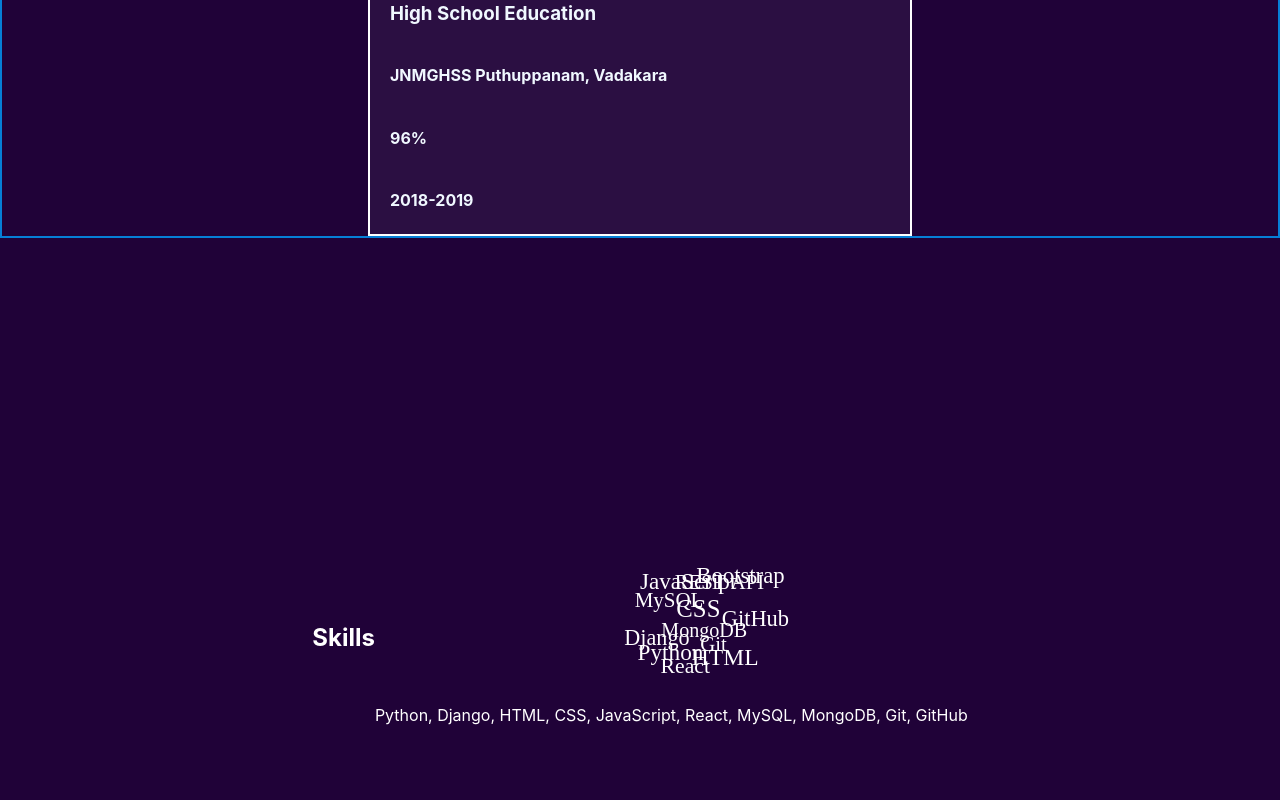
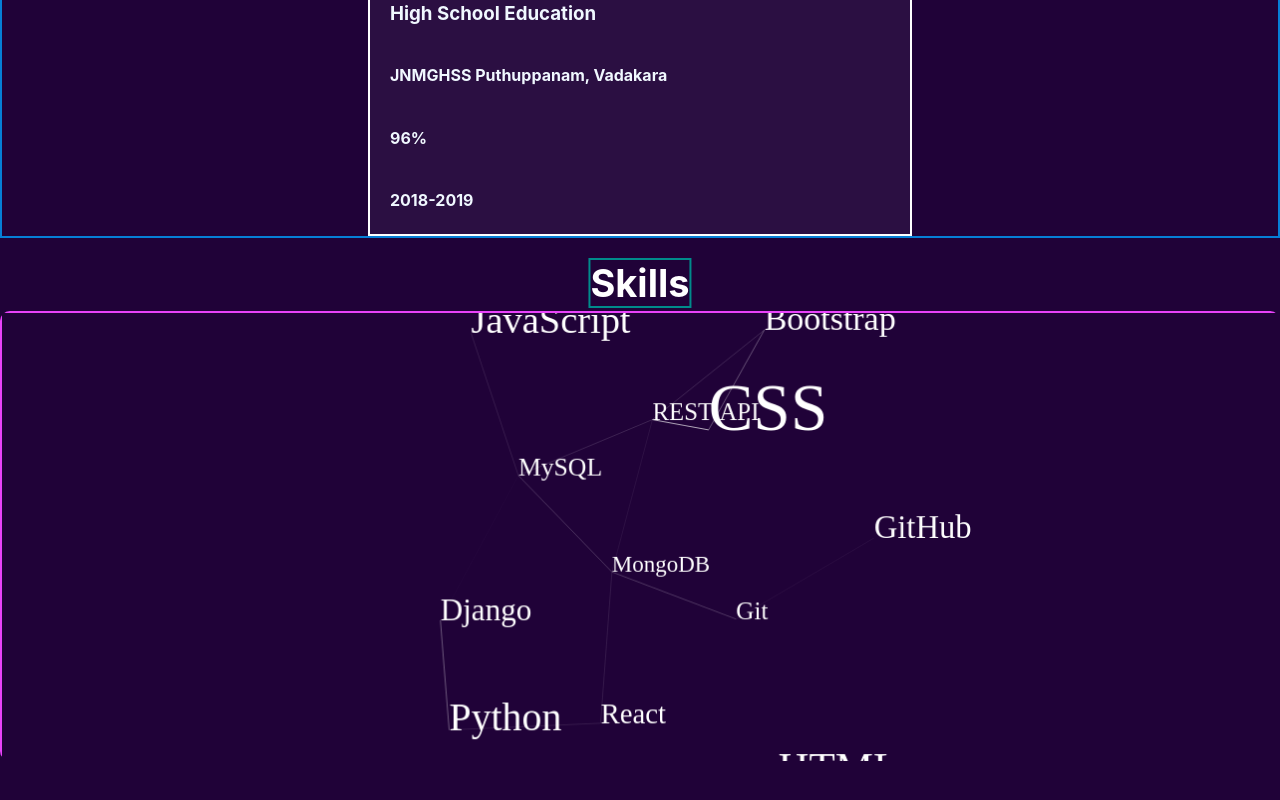
Before and after one commit to Rohini6697/portfolio-react, a React (Create React App) app: page / in a window 1280 px wide. Shown: the part 1934-2734 px from the top of the page. After the commit the page ends 2695 px from the top, so only its background shows below. Built offline with nearby package versions, Linux system fonts and the light colour scheme.

Commit message:
skill set added

```diff
--- a/src/components/Home.jsx
+++ b/src/components/Home.jsx
@@ -40,6 +40,8 @@
       retina_detect: true,
     });
 
+
+    // --------------------- SKILL SPHERE ------------------------
 // --------------------- SKILL SPHERE ------------------------
 const canvas = document.getElementById("skillCanvas");
 const ctx = canvas.getContext("2d");
@@ -48,24 +50,14 @@
 function resizeCanvas() {
   width = canvas.width = canvas.offsetWidth;
   height = canvas.height = canvas.offsetHeight;
-      radius = Math.min(width, height) / 3;
+  radius = Math.min(width, height) / 2.2;
 }
 resizeCanvas();
 window.addEventListener("resize", resizeCanvas);
 
 const skills = [
-      "Python",
-      "Django",
-      "React",
-      "HTML",
-      "CSS",
-      "JavaScript",
-      "MySQL",
-      "MongoDB",
-      "Git",
-      "GitHub",
-      "Bootstrap",
-      "REST API",
+  "Python", "Django", "React", "HTML", "CSS", "JavaScript",
+  "MySQL", "MongoDB", "Git", "GitHub", "Bootstrap", "REST API"
 ];
 
 const dots = [];
@@ -79,7 +71,7 @@
     text: skills[i],
     x: radius * Math.sin(phi) * Math.cos(theta),
     y: radius * Math.sin(phi) * Math.sin(theta),
-        z: radius * Math.cos(phi),
+    z: radius * Math.cos(phi)
   });
 }
 
@@ -103,6 +95,8 @@
 function animate() {
   ctx.clearRect(0, 0, width, height);
 
+  const projected = [];
+
   dots.forEach((dot) => {
     rotateX(dot);
     rotateY(dot);
@@ -111,15 +105,43 @@
     const x = dot.x * scale + width / 2;
     const y = dot.y * scale + height / 2;
 
-        ctx.font = `${14 * scale + 8}px Poller One`;
+    projected.push({ x, y, z: dot.z });
+
+    ctx.font = `${18 * scale + 12}px Poller One`;
     ctx.fillStyle = "#fff";
     ctx.fillText(dot.text, x, y);
   });
+
+  // ---------------- LINE DRAWING WHEN CLOSE ----------------
+// ---------------- LINE DRAWING WHEN CLOSE ----------------
+for (let i = 0; i < projected.length; i++) {
+  for (let j = i + 1; j < projected.length; j++) {
+    const dx = projected[i].x - projected[j].x;
+    const dy = projected[i].y - projected[j].y;
+    const dist = Math.sqrt(dx * dx + dy * dy);
+
+    const maxDist = 170; // <-- increased distance for more lines
+
+    if (dist < maxDist) {
+      let opacity = 1 - dist / maxDist; // fades based on new distance
+      ctx.strokeStyle = `rgba(255,255,255,${opacity})`;
+      ctx.lineWidth = 1;
+
+      ctx.beginPath();
+      ctx.moveTo(projected[i].x, projected[i].y);
+      ctx.lineTo(projected[j].x, projected[j].y);
+      ctx.stroke();
+    }
+  }
+}
+
 
   requestAnimationFrame(animate);
 }
 
 animate();
+
+
   }, []);
 
   return (
@@ -175,11 +197,6 @@
         <h1 className="skills-title">Skills</h1>
         <div className="skill-section">
           <canvas id="skillCanvas"></canvas>
-
-          {/* SEO Hidden Text for Google */}
-          <div className="seo-text">
-            Python, Django, HTML, CSS, JavaScript, React, MySQL, MongoDB, Git, GitHub
-          </div>
         </div>
       </section>
     </div>
--- a/src/styles/Home.css
+++ b/src/styles/Home.css
@@ -87,10 +87,39 @@
    SECTION 4
 -------------------------------- */
 #section4 {
-  height: 100vh;
+  position: relative;
+  width: 100%;
+  padding-top: 33px;
+  /* padding-bottom: 50px; */
+}
+
+.skills-title {
+  text-align: center;
+  font-size: 38px;
+  font-weight: bold;
   color: white;
-  background-color: #200238;
-  display: flex;
-  justify-content: center;
-  align-items: center;
+  margin: 0;
+  position: absolute;
+  top: 20px;        /* FIX: heading stays at top */
+  left: 50%;
+  transform: translateX(-50%);
+  border: 2px solid darkcyan;
+  /* z-index: 10; */
 }
+
+.skill-section {
+  width: 100%;
+  height: 450px;
+  position: relative;
+  margin-top: 40px; /* spacing below the heading */
+  overflow: hidden;
+  border-radius: 10px;
+}
+
+#skillCanvas {
+  width: 100%;
+  height: 100%;
+  display: block;
+  /* margin-top: -20px; */
+  border: 2px solid rgb(232, 66, 250);
+}
```
Lines whose indentation alone changed are shown as unchanged.
